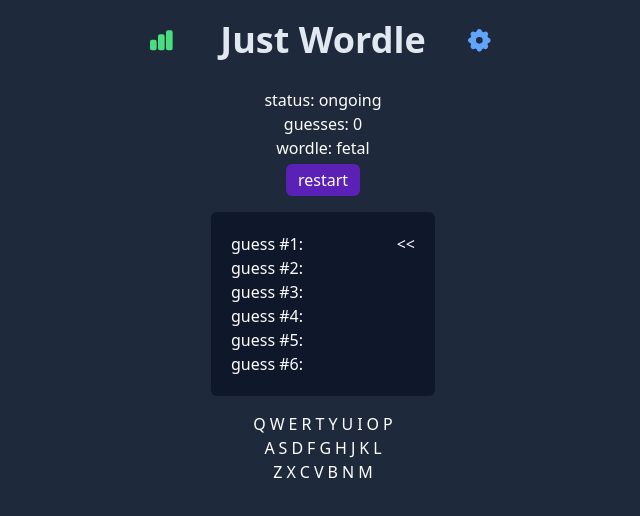
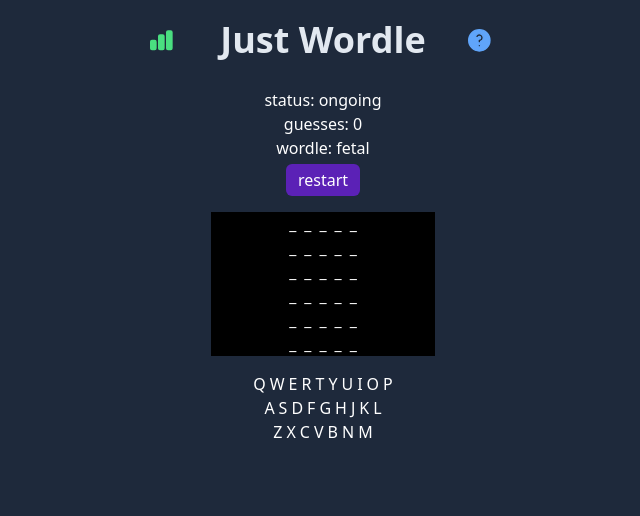
Before and after one commit to jma8774/Wordle-TypeScript, a React (Create React App) app: page / in a window 1280 px wide. Shown: the top 516 px of the page, without its empty margins (317-957 px from the left). Built offline with nearby package versions, Linux system fonts and the light colour scheme.

Commit message:
reformat files

```diff
--- a/src/App.tsx
+++ b/src/App.tsx
@@ -1,8 +1,6 @@
 import React, { useState, useCallback, useEffect, useRef } from "react";
 import useGame from "./hooks/useGame";
-import Header from "./components/Header";
-import Guesses from "./components/Guesses";
-import Keyboard from "./components/Keyboard";
+import { Header, Guesses, Keyboard } from "./components";
 
 // set of letters from 'a' to 'z'
 const KEYS = new Set();
--- a/src/components/Guesses.tsx
+++ /dev/null
@@ -1,34 +0,0 @@
-import React from "react";
-import Node from "./Node";
-
-interface CharColor {
-  ch: string;
-  color: string;
-}
-
-interface Props {
-  guesses: CharColor[][];
-  row: number;
-  className: string;
-}
-
-const Guesses = ({ className, guesses, row }: Props) => {
-  console.log("Log: render guesses");
-  return (
-    <div className={`${className} bg-slate-900 rounded-md p-5`}>
-      {guesses.map((guess, index) => (
-        <div key={index} className="flex">
-          <span className="flex-1">
-            guess #{index + 1}:&nbsp;
-            {guess.map((pair, index) => (
-              <Node key={`${pair.ch}${index}`} pair={pair} />
-            ))}
-          </span>
-          {index === row && <span> &lt;&lt; </span>}
-        </div>
-      ))}
-    </div>
-  );
-};
-
-export default React.memo(Guesses);
--- /dev/null
+++ b/src/components/Guesses/index.tsx
@@ -0,0 +1,43 @@
+import React from "react";
+import Node from "./Node";
+
+interface CharColor {
+  ch: string;
+  color: string;
+}
+
+interface Props {
+  guesses: CharColor[][];
+  row: number;
+  className: string;
+}
+
+const Guesses = ({ className, guesses, row }: Props) => {
+  console.log("Log: render guesses");
+  return (
+    <div className={`${className} bg-black`}>
+      {guesses.map((guess, index) => (
+        <div key={index} className="flex justify-center gap-2">
+          {guess.map((pair, index) => (
+            <Node key={`${pair.ch}${index}`} pair={pair} />
+          ))}
+        </div>
+      ))}
+    </div>
+    // <div className={`${className} bg-slate-900 rounded-md p-5`}>
+    //   {guesses.map((guess, index) => (
+    //     <div key={index} className="flex">
+    //       <span className="flex-1">
+    //         guess #{index + 1}:&nbsp;
+    //         {guess.map((pair, index) => (
+    //           <Node key={`${pair.ch}${index}`} pair={pair} />
+    //         ))}
+    //       </span>
+    //       {index === row && <span> &lt;&lt; </span>}
+    //     </div>
+    //   ))}
+    // </div>
+  );
+};
+
+export default React.memo(Guesses);
--- a/src/components/Header.tsx
+++ b/src/components/Header/index.tsx
@@ -1,13 +1,14 @@
 import React from "react";
-import ButtonWrapper from "./buttons/ButtonWrapper";
-import StatIcon from "./icons/StatIcon";
-import SettingIcon from "./icons/SettingIcon";
+import ButtonWrapper from "../buttons/ButtonWrapper";
+import StatIcon from "../icons/StatIcon";
+import SettingIcon from "../icons/SettingIcon";
+import QuestionIcon from "../icons/QuestionIcon";
 
 const handleStatClick = () => {
   console.log("Stat icon clicked");
 };
 
-const handleSettingClick = () => {
+const handleQuestionClick = () => {
   console.log("Setting icon clicked");
 };
 
@@ -21,8 +22,11 @@ const Header = () => {
 
       <span>Just Wordle</span>
 
-      <ButtonWrapper onClick={handleSettingClick}>
+      {/* <ButtonWrapper onClick={handleSettingClick}>
         <SettingIcon className="h-8 w-8 stroke-blue-400 fill-blue-400 hover:fill-blue-600 hover:stroke-blue-600" />
+      </ButtonWrapper>       */}
+      <ButtonWrapper onClick={handleQuestionClick}>
+        <QuestionIcon className="h-8 w-8 stroke-blue-400 fill-blue-400 hover:fill-blue-600 hover:stroke-blue-600" />
       </ButtonWrapper>
     </div>
   );
--- /dev/null
+++ b/src/components/Keyboard/Node.tsx
@@ -0,0 +1,33 @@
+import React from "react";
+
+const statusColor: Record<string, string> = {
+  init: "text-white-500",
+  success: "text-green-500",
+  almost: "text-orange-500",
+  never: "text-zinc-500",
+};
+
+interface CharColor {
+  ch: string;
+  color: string;
+}
+
+interface Props {
+  pair: CharColor;
+  className?: string;
+}
+
+const areEqual = (prevProps: Props, nextProps: Props): boolean => {
+  return (
+    prevProps.pair.ch === nextProps.pair.ch &&
+    prevProps.pair.color === nextProps.pair.color
+  );
+};
+
+const Node = ({ className, pair }: Props) => {
+  return (
+    <span className={`${className} ${statusColor[pair.color]}`}>{pair.ch}</span>
+  );
+};
+
+export default React.memo(Node, areEqual);
--- a/src/components/buttons/ButtonWrapper.tsx
+++ b/src/components/buttons/ButtonWrapper.tsx
@@ -1,12 +1,12 @@
 import React from "react";
 
-interface ButtonIcons {
+interface ButtonProps {
   children: React.ReactNode;
   className?: string;
   onClick?: () => void;
 }
 
-const ButtonWrapper = ({ children, onClick, className }: ButtonIcons) => {
+const ButtonWrapper = ({ children, onClick, className }: ButtonProps) => {
   return (
     <span onClick={onClick} className={`${className} hover:cursor-pointer`}>
       {children}
--- /dev/null
+++ b/src/components/icons/QuestionIcon.tsx
@@ -0,0 +1,19 @@
+import IconWrapper from "./IconWrapper";
+
+interface QuestionProp {
+  className: string;
+}
+
+const QuestionIcon = ({ className }: QuestionProp) => {
+  return (
+    <IconWrapper className={className}>
+      <path
+        fill-rule="evenodd"
+        d="M18 10a8 8 0 11-16 0 8 8 0 0116 0zm-8-3a1 1 0 00-.867.5 1 1 0 11-1.731-1A3 3 0 0113 8a3.001 3.001 0 01-2 2.83V11a1 1 0 11-2 0v-1a1 1 0 011-1 1 1 0 100-2zm0 8a1 1 0 100-2 1 1 0 000 2z"
+        clip-rule="evenodd"
+      />
+    </IconWrapper>
+  );
+};
+
+export default QuestionIcon;
--- a/src/components/icons/SettingIcon.tsx
+++ b/src/components/icons/SettingIcon.tsx
@@ -1,16 +1,16 @@
 import IconWrapper from "./IconWrapper";
 
-interface SettingIconProps {
-  className?: string;
+interface StatIconProps {
+  className: string;
 }
 
-const SettingIcon = ({ className }: SettingIconProps) => {
+const SettingIcon = ({ className }: StatIconProps) => {
   return (
     <IconWrapper className={className}>
       <path
-        fillRule="evenodd"
+        fill-rule="evenodd"
         d="M11.49 3.17c-.38-1.56-2.6-1.56-2.98 0a1.532 1.532 0 01-2.286.948c-1.372-.836-2.942.734-2.106 2.106.54.886.061 2.042-.947 2.287-1.561.379-1.561 2.6 0 2.978a1.532 1.532 0 01.947 2.287c-.836 1.372.734 2.942 2.106 2.106a1.532 1.532 0 012.287.947c.379 1.561 2.6 1.561 2.978 0a1.533 1.533 0 012.287-.947c1.372.836 2.942-.734 2.106-2.106a1.533 1.533 0 01.947-2.287c1.561-.379 1.561-2.6 0-2.978a1.532 1.532 0 01-.947-2.287c.836-1.372-.734-2.942-2.106-2.106a1.532 1.532 0 01-2.287-.947zM10 13a3 3 0 100-6 3 3 0 000 6z"
-        clipRule="evenodd"
+        clip-rule="evenodd"
       />
     </IconWrapper>
   );
--- /dev/null
+++ b/src/components/index.ts
@@ -0,0 +1,3 @@
+export { default as Guesses } from "./Guesses/index";
+export { default as Header } from "./Header/index";
+export { default as Keyboard } from "./Keyboard/index";
--- a/src/hooks/useGame.tsx
+++ b/src/hooks/useGame.tsx
@@ -12,7 +12,7 @@ const initHistory = (): CharColor[][] => {
   for (let i = 0; i < MAX_GUESSES; i++) {
     history.push([]);
     for (let j = 0; j < WORDLE_LEN; j++) {
-      history[i].push({ ch: " ", color: "init" });
+      history[i].push({ ch: "_", color: "init" });
     }
   }
   return history;
```
Also changed, not shown: src/components/Guesses/Node.tsx (renamed from src/components/Node.tsx), src/components/Keyboard/index.tsx (renamed from src/components/Keyboard.tsx).
